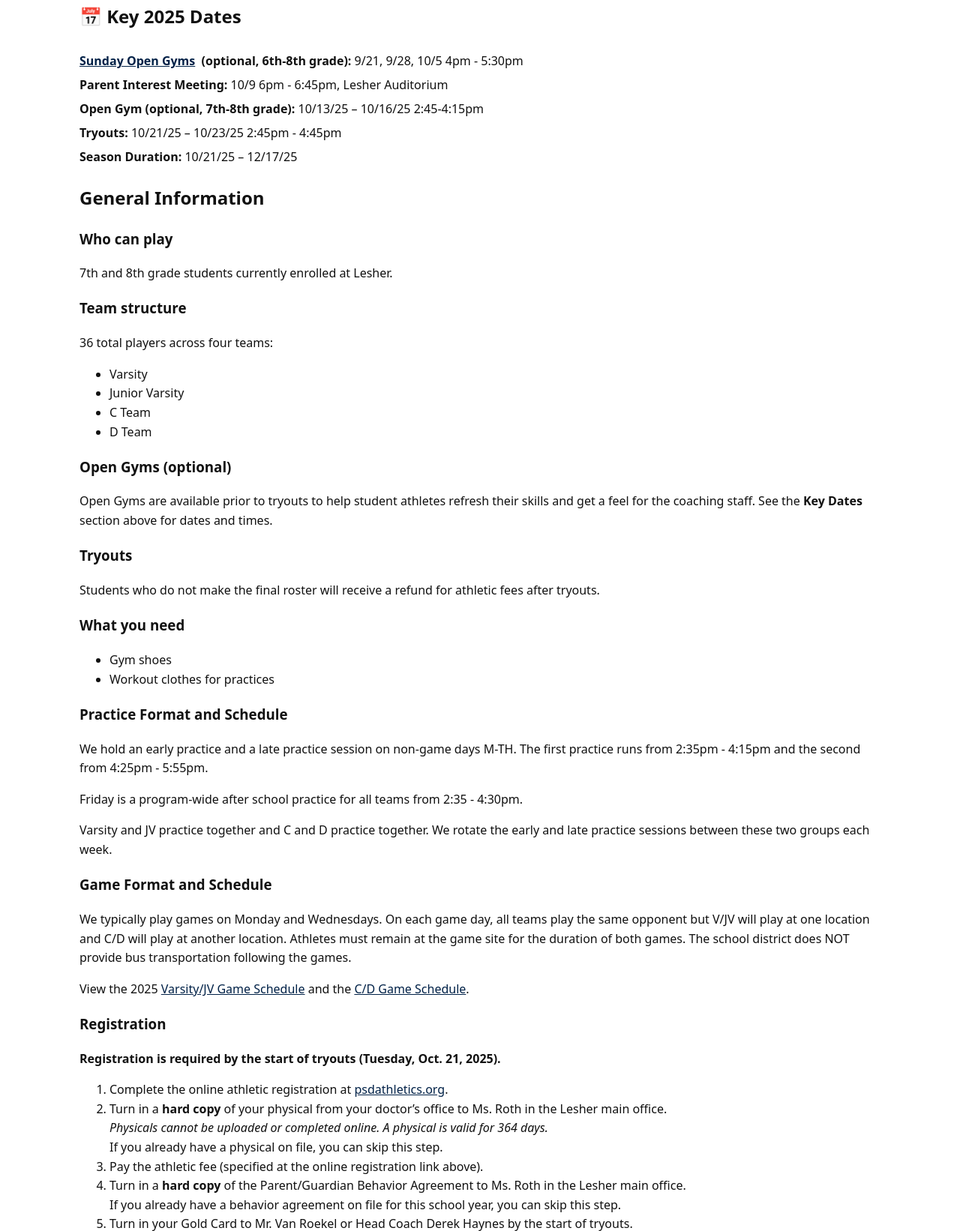
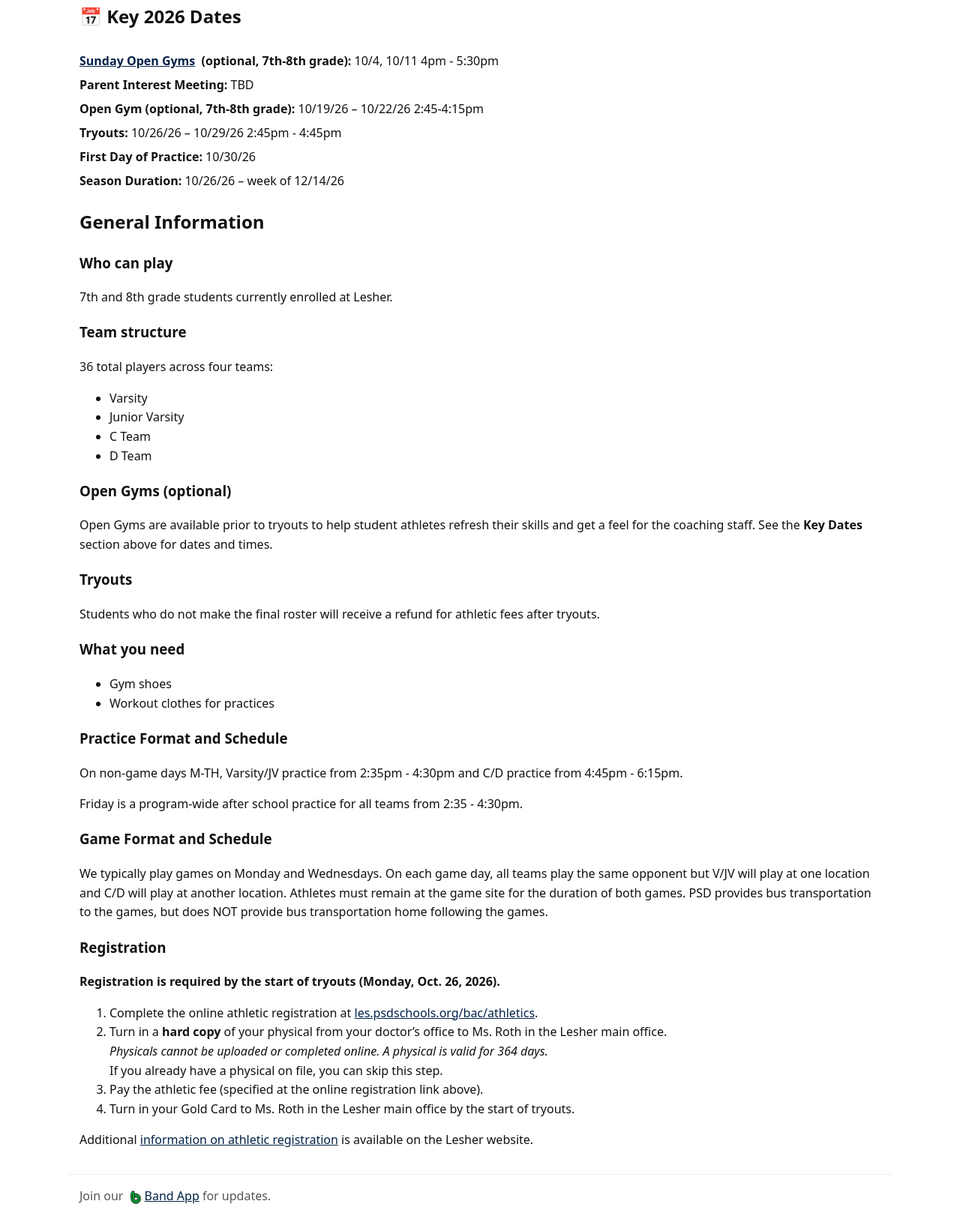
Before and after one commit to itsderek23/lesher, a plain HTML site: page school-season.html in a window 1280 px wide. Shown: the part 142-1784 px from the top of the page at 75% size. Drawn offline with Linux system fonts and the light colour scheme.

Commit message:
Update site for 2026 season
- 2026 key dates: Sunday open gyms 10/4 & 10/11, open gym 10/19-10/22,
  tryouts 10/26-10/29, first practice 10/30, season through week of 12/14
- Open gyms now 7th-8th grade
- New V/JV and C/D practice times; clarify PSD bus transportation
- Update registration link, remove behavior agreement step, Gold Card to Ms. Roth
- Remove 2025 game schedule links

Co-Authored-By: Claude Fable 5 <noreply@anthropic.com>
Claude-Session: https://claude.ai/code/session_01B4fa5w8hJAhujCJLMqzp6y

```diff
--- a/school-season.html
+++ b/school-season.html
@@ -28,18 +28,19 @@
     <section class="wrap">
       <h1>Boys Season Info</h1>
 
-      <h2 style="margin-top:0;">📅 Key 2025 Dates</h2>
+      <h2 style="margin-top:0;">📅 Key 2026 Dates</h2>
       <ul style="list-style:none;padding:0;margin:1.5rem 0 0 0;line-height:2;">
         <li>
           <strong>
-            <a href="sunday_open_gyms.html">Sunday Open Gyms</a> &nbsp;(optional, 6th-8th grade):
+            <a href="sunday_open_gyms.html">Sunday Open Gyms</a> &nbsp;(optional, 7th-8th grade):
           </strong>
-          9/21, 9/28, 10/5 4pm - 5:30pm
+          10/4, 10/11 4pm - 5:30pm
         </li>
-        <li><strong>Parent Interest Meeting:</strong> 10/9 6pm - 6:45pm, Lesher Auditorium</li>
-        <li><strong>Open Gym (optional, 7th-8th grade):</strong> 10/13/25 – 10/16/25 2:45-4:15pm</li>
-        <li><strong>Tryouts:</strong> 10/21/25 – 10/23/25 2:45pm - 4:45pm</li>
-        <li><strong>Season Duration:</strong> 10/21/25 – 12/17/25</li>
+        <li><strong>Parent Interest Meeting:</strong> TBD</li>
+        <li><strong>Open Gym (optional, 7th-8th grade):</strong> 10/19/26 – 10/22/26 2:45-4:15pm</li>
+        <li><strong>Tryouts:</strong> 10/26/26 – 10/29/26 2:45pm - 4:45pm</li>
+        <li><strong>First Day of Practice:</strong> 10/30/26</li>
+        <li><strong>Season Duration:</strong> 10/26/26 – week of 12/14/26</li>
       </ul>
     </div>
 
@@ -72,36 +73,27 @@
 
       <h3>Practice Format and Schedule</h3>
       <p>
-        We hold an early practice and a late practice session on non-game days M-TH. The first practice runs from 2:35pm - 4:15pm and the second from 4:25pm - 5:55pm.
+        On non-game days M-TH, Varsity/JV practice from 2:35pm - 4:30pm and C/D practice from 4:45pm - 6:15pm.
       </p>
       <p>
         Friday is a program-wide after school practice for all teams from 2:35 - 4:30pm.
       </p>
 
-      <p>
-        Varsity and JV practice together and C and D practice together. We rotate the early and late practice sessions between these two groups each week.
-      </p>
-
       <h3>Game Format and Schedule</h3>
 
       <p>
-        We typically play games on Monday and Wednesdays. On each game day, all teams play the same opponent but V/JV will play at one location and C/D will play at another location. Athletes must remain at the game site for the duration of both games. The school district does NOT provide bus transportation following the games.
-      </p>
-
-      <p>
-        View the 2025
-        <a href="https://docs.google.com/spreadsheets/d/16WKNhoUZCFoYNvWviHuNiWPzRzI50DK6/edit?gid=699663943#gid=699663943" target="_blank" rel="noopener"> Varsity/JV Game Schedule</a> and the <a href="https://docs.google.com/spreadsheets/d/1PfxjaTkHd-PpPtZbsG3rENI-aHeYztN1/edit?gid=1540913964#gid=1540913964" target="_blank" rel="noopener">C/D Game Schedule</a>.
+        We typically play games on Monday and Wednesdays. On each game day, all teams play the same opponent but V/JV will play at one location and C/D will play at another location. Athletes must remain at the game site for the duration of both games. PSD provides bus transportation to the games, but does NOT provide bus transportation home following the games.
       </p>
 
       <h3 id="registration">Registration</h3>
 
       <p>
-        <strong>Registration is required by the start of tryouts (Tuesday, Oct. 21, 2025).</strong>
+        <strong>Registration is required by the start of tryouts (Monday, Oct. 26, 2026).</strong>
       </p>
       <ol>
         <li>
           Complete the online athletic registration at
-          <a href="https://poudreathletics.sportngin.com/register/form/357763246?_gl=1*1q7zlz4*_ga*NzcwNTMwOTExLjE3NTQ5NTM0NDk.*_ga_PQ25JN9PJ8*czE3NTc4NzI0MzkkbzE2JGcxJHQxNzU3ODcyNDY4JGozMSRsMCRoMA..#_ga=2.191013162.1421657596.1757869154-770530911.1754953449" target="_blank" rel="noopener">psdathletics.org</a>.
+          <a href="https://les.psdschools.org/bac/athletics" target="_blank" rel="noopener">les.psdschools.org/bac/athletics</a>.
         </li>
         <li>
           Turn in a <strong>hard copy</strong> of your physical from your doctor’s office to Ms. Roth in the Lesher main office.
@@ -113,12 +105,7 @@
           Pay the athletic fee (specified at the online registration link above).
         </li>
         <li>
-          Turn in a <strong>hard copy</strong> of the <strong></strong>Parent/Guardian Behavior Agreement</strong> to Ms. Roth in the Lesher main office.
-          <br/>
-          If you already have a behavior agreement on file for this school year, you can skip this step.
-        </li>
-        <li>
-          Turn in your Gold Card to Mr. Van Roekel or Head Coach Derek Haynes by the start of tryouts.
+          Turn in your Gold Card to Ms. Roth in the Lesher main office by the start of tryouts.
         </li>
       </ol>
 
```
Also changed, not shown: index.html (+8 -7 lines), sunday_open_gyms.html (+3 -4 lines).
